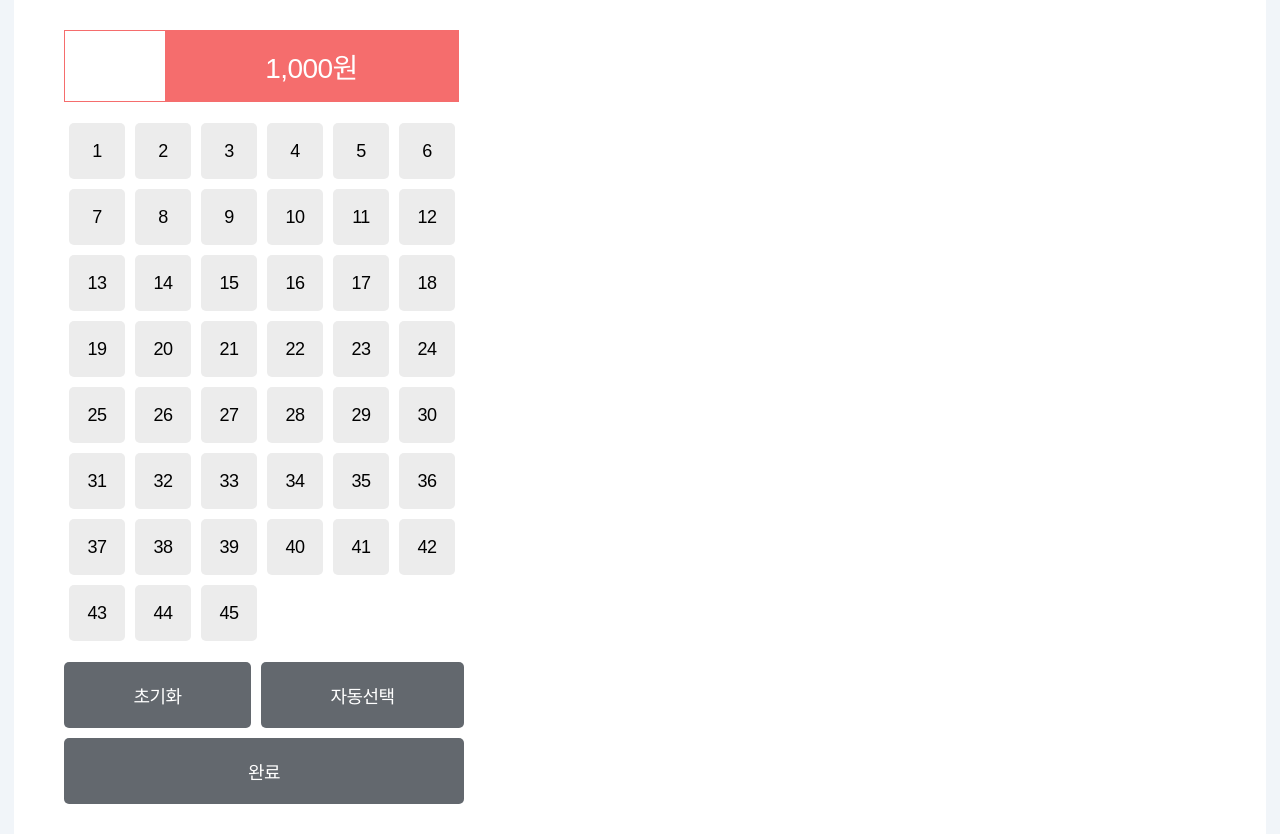
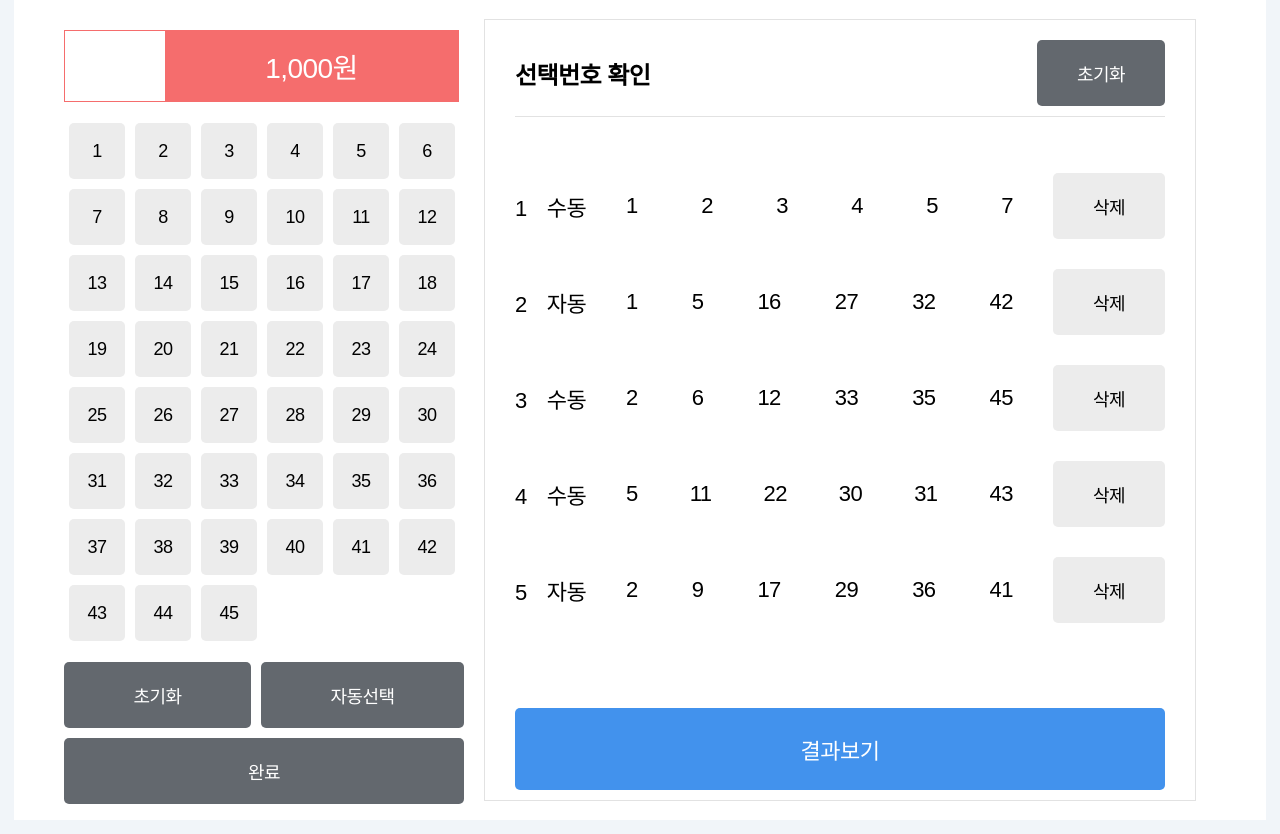
Before and after one commit to mihyunLee/react-lotto, a React (Create React App) app: page / in a window 1280 px wide. Built offline with nearby package versions, Linux system fonts and the light colour scheme; a web font is replaced by a local one.

Commit message:
feat: LottoList, LottoItem 컴포넌트 생성

```diff
--- a/src/App.css
+++ b/src/App.css
@@ -30,8 +30,11 @@ body {
 
 .App {
   padding: 0px 50px;
-  width: 90vw;
+  width: 1152px;
   min-height: 100vh;
+
+  display: flex;
+  align-items: center;
 }
 
 /* Button */
@@ -61,6 +64,7 @@ body {
 /* Selector */
 .Selector {
   width: 400px;
+  height: 760px;
   padding: 30px 0px;
 }
 
@@ -119,3 +123,65 @@ body {
 .Selector .control_btn Button:nth-child(3) {
   grid-area: submit;
 }
+
+/* LottoList */
+.LottoList {
+  flex-grow: 1;
+  height: 760px;
+  padding: 10px 30px;
+  margin: 0px 20px;
+  border: 1px solid #e2e2e2;
+
+  display: flex;
+  flex-direction: column;
+  justify-content: space-between;
+}
+
+.LottoList .header {
+  display: flex;
+  justify-content: space-between;
+  align-items: center;
+
+  padding: 10px 0px;
+  border-bottom: 1px solid #e2e2e2;
+}
+
+.LottoList .header span {
+  font-size: 24px;
+  font-weight: bold;
+}
+
+.LottoList .result_btn Button {
+  width: 100%;
+  padding: 25px 0px;
+  font-size: 22px;
+}
+
+/* LottoItem */
+.LottoItem {
+  display: flex;
+  justify-content: space-between;
+  align-items: center;
+
+  margin-bottom: 30px;
+}
+
+.LottoItem .tag span {
+  font-size: 22px;
+  margin-right: 20px;
+}
+
+.LottoItem .content {
+  flex-grow: 1;
+  display: flex;
+  justify-content: space-between;
+}
+
+.LottoItem .content span {
+  font-size: 22px;
+  margin: 0px 20px;
+}
+
+.LottoItem Button {
+  margin-left: 20px;
+}
--- a/src/App.js
+++ b/src/App.js
@@ -1,10 +1,40 @@
 import "./App.css";
+import LottoList from "./components/LottoList";
 import Selector from "./components/Selector";
+
+const dummyData = [
+  {
+    id: 1,
+    isAuto: false,
+    selectedNumbers: [1, 4, 5, 2, 3, 7],
+  },
+  {
+    id: 2,
+    isAuto: true,
+    selectedNumbers: [5, 1, 42, 32, 16, 27],
+  },
+  {
+    id: 3,
+    isAuto: false,
+    selectedNumbers: [45, 12, 33, 2, 35, 6],
+  },
+  {
+    id: 4,
+    isAuto: false,
+    selectedNumbers: [22, 5, 43, 11, 30, 31],
+  },
+  {
+    id: 5,
+    isAuto: true,
+    selectedNumbers: [17, 36, 2, 41, 9, 29],
+  },
+];
 
 const App = () => {
   return (
     <div className="App">
       <Selector />
+      <LottoList lottoList={dummyData} />
     </div>
   );
 };
--- /dev/null
+++ b/src/components/LottoItem.js
@@ -0,0 +1,22 @@
+import Button from "./Button";
+
+const LottoItem = ({ id, isAuto, selectedNumbers }) => {
+  return (
+    <div className="LottoItem">
+      <div className="tag">
+        <span>{id}</span>
+        <span>{isAuto ? "자동" : "수동"}</span>
+      </div>
+      <div className="content">
+        {selectedNumbers
+          .sort((a, b) => a - b)
+          .map((num) => (
+            <span key={num}>{num}</span>
+          ))}
+      </div>
+      <Button text={"삭제"} onClick={() => alert("삭제")} />
+    </div>
+  );
+};
+
+export default LottoItem;
--- /dev/null
+++ b/src/components/LottoList.js
@@ -0,0 +1,33 @@
+import Button from "./Button";
+import LottoItem from "./LottoItem";
+
+const LottoList = ({ lottoList }) => {
+  console.log(lottoList);
+
+  return (
+    <div className="LottoList">
+      <div className="header">
+        <span>선택번호 확인</span>
+        <Button
+          text={"초기화"}
+          type={"negative"}
+          onClick={() => alert("초기화")}
+        />
+      </div>
+      <div className="lotto_list">
+        {lottoList.map((item) => (
+          <LottoItem key={item.id} {...item} />
+        ))}
+      </div>
+      <div className="result_btn">
+        <Button
+          text={"결과보기"}
+          type={"positive"}
+          onClick={() => alert("결과보기")}
+        />
+      </div>
+    </div>
+  );
+};
+
+export default LottoList;
```
